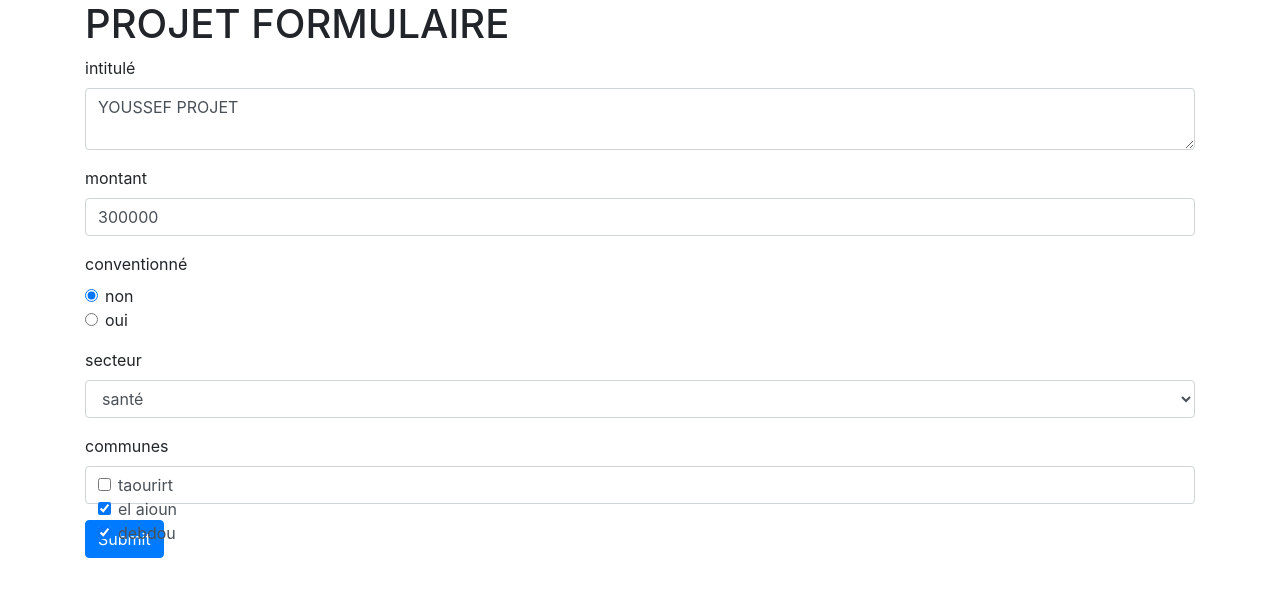
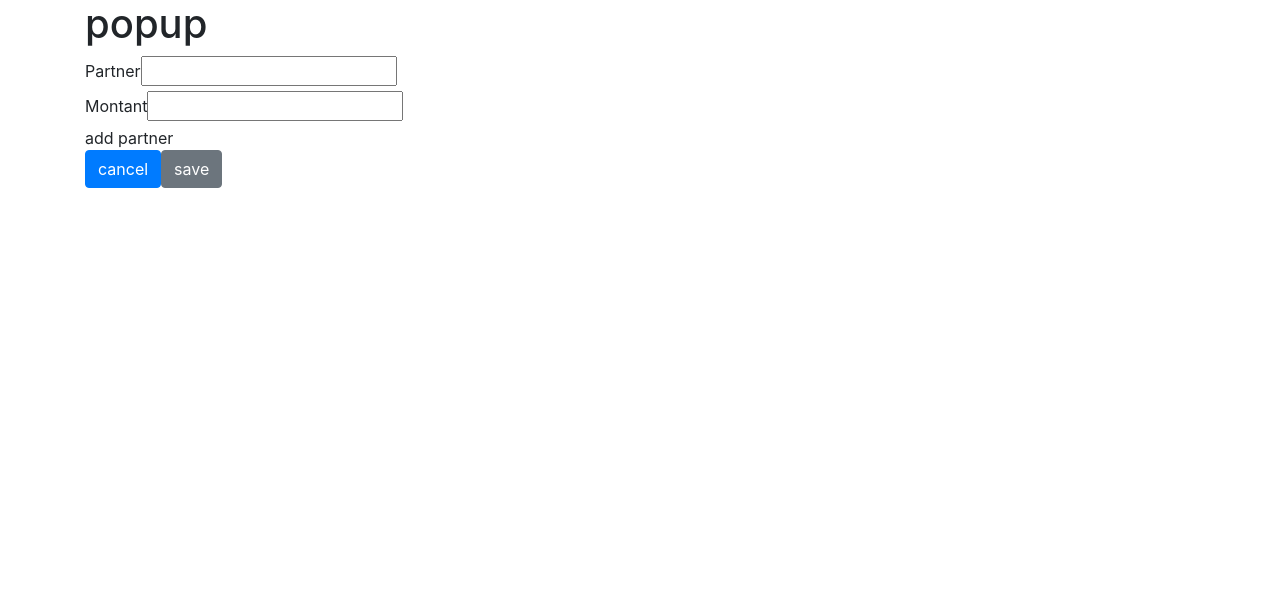
Before and after one commit to hayina/projets, a React (Create React App) app: page / in a window 1280 px wide. Shown: the top 596 px of the page. Built offline with nearby package versions, Linux system fonts and the light colour scheme.

Commit message:
implementing convention & modals ....

```diff
--- a/src/components/App.js
+++ b/src/components/App.js
@@ -1,6 +1,8 @@
 import React from 'react';
 
 import ProjetForm from './forms/ProjetForm'
+import Modal from './modals/Modal'
+import Convention from './modals/Convention'
 
 
 const App = () => {
@@ -8,9 +10,15 @@ const App = () => {
     return (
 
         <div>
-            <h1>PROJET FORMULAIRE</h1>
+            {/* <h1>PROJET FORMULAIRE</h1>
+            <ProjetForm /> */}
 
-            <ProjetForm />
+            <h1>popup</h1>
+
+            <Modal>
+                <Convention />
+            </Modal>
+
         </div>
 
     )
--- a/src/components/forms/ProjetForm.js
+++ b/src/components/forms/ProjetForm.js
@@ -1,6 +1,6 @@
 import React, { Component } from 'react';
 import { connect } from 'react-redux';
-import { Field, reduxForm } from 'redux-form'
+import { Field, reduxForm, formValueSelector } from 'redux-form'
 
 import * as actions from '../../actions'
 
@@ -9,6 +9,8 @@ import TextField from './form-fields/TextField'
 import SelectField from './form-fields/SelectField'
 import RadioFields from './form-fields/RadioFields'
 import CheckboxFields from './form-fields/CheckboxFields'
+
+import './forms.css';
 
 
 class ProjetForm extends Component {
@@ -26,10 +28,10 @@ class ProjetForm extends Component {
     render() {
 
         // props from redux
-        const { handleSubmit, initialValues } = this.props;
+        const { handleSubmit, isConvention } = this.props;
         // const { formValuesChange, form } = this.props;
 
-        // console.log(`initialValues -> `, initialValues)
+        console.log(this.props)
 
         return (
             <form onSubmit={handleSubmit(this.onSubmit)}>
@@ -55,16 +57,18 @@ class ProjetForm extends Component {
                     name="isConvention"
                     component={RadioFields}
                     label="conventionné"
-                    options={[{label: 'non', value: false}, {label: 'oui', value: true}]}
+                    options={[{ label: 'non', value: false }, { label: 'oui', value: true }]}
                 />
 
+
+                {isConvention ? (<h1>convention !!!</h1>) : undefined}
 
 
                 <Field
                     name="secteur"
                     component={SelectField}
                     label="secteur"
-                    options={['santé', 'education', 'eau potable', 'électricité', 'routes & voiries', 'autres']}
+                    options={[{ label: 'santé', value: 1 }, { label: 'education', value: 2 }, { label: 'eau potable', value: 3 }]}
                     validate={[required]}
                 />
 
@@ -72,8 +76,8 @@ class ProjetForm extends Component {
                     name="communes"
                     component={CheckboxFields}
                     label="communes"
-                    options={[{label: 'taourirt', value: 1}, {label: 'el aioun', value: 2},
-                    {label: 'debdou', value: 3}]}
+                    options={[{ label: 'taourirt', value: 1 }, { label: 'el aioun', value: 2 },
+                    { label: 'debdou', value: 3 }]}
                     validate={[emptyArray]}
                 />
 
@@ -97,18 +101,24 @@ const initialValues = {
 
     intitule: 'YOUSSEF PROJET',
     montant: 300000,
-    secteur: 'santé',
+    secteur: 1,
     isConvention: false,
     communes: [2, 3]
 
 }
 
+const selector = formValueSelector('projetForm');
+
 // connecting with the redux hoc
 export default connect(
     // MapStateToProps
-    () => ({
-        initialValues,
-    }),
+    (state) => {
+        const isConvention = selector(state, 'isConvention')
+        return {
+            initialValues,
+            isConvention
+        }
+    },
     //MapDispatchToProps
     // {
     //     initFormValues: actions.initFormValues
--- a/src/components/forms/form-fields/CheckboxFields.js
+++ b/src/components/forms/form-fields/CheckboxFields.js
@@ -3,8 +3,6 @@ import React from 'react';
 import { gotError, renderErrorField } from '../formErrors';
 
 const CheckboxField = ({ input, meta, label, options }) => {
-
-    console.log(meta)
 
     return (
 
--- a/src/components/forms/form-fields/SelectField.js
+++ b/src/components/forms/form-fields/SelectField.js
@@ -3,20 +3,25 @@ import React from 'react';
 import { gotError, renderErrorField } from '../formErrors';
 
 const renderOptions = (options) => {
-    return options.map((op) => <option key={op} value={op}>{op}</option>);
+    return options.map((op) => <option key={op.value} value={op.value}>{op.label}</option>);
 }
 
-const SelectField = ({input, meta, label, options}) => {
+const SelectField = ({ input, meta, label, options }) => {
 
 
     return (
         <div className="form-group">
             <label>{label}</label>
-            <select className={`form-control ${ gotError(meta) ? 'is-invalid':'' }`} {...input}>
+            <select className={`form-control ${gotError(meta) ? 'is-invalid' : ''}`}
+
+                onChange={(e) => input.onChange(e)}
+                value={input.value}
+            // {...input}
+            >
                 <option value=''>...</option>
                 {renderOptions(options)}
             </select>
-            { renderErrorField(meta) }
+            {renderErrorField(meta)}
         </div>
     )
 
--- a/src/components/forms/form-fields/TextField.js
+++ b/src/components/forms/form-fields/TextField.js
@@ -27,7 +27,7 @@ const TextField = ({input, meta, label, fieldType}) => {
     return (
         <div className="form-group">
 
-            <label>{label}</label>
+            <label className="form-label">{label}</label>
             { renderTextField(fieldType, fieldProps) }
             { renderErrorField(meta) }
 
--- /dev/null
+++ b/src/components/forms/forms.css
@@ -0,0 +1,5 @@
+
+.form-label {
+    font-weight: bold;
+    text-transform: uppercase;
+}
--- /dev/null
+++ b/src/components/modals/Convention.js
@@ -0,0 +1,30 @@
+import React from 'react';
+
+class Convention extends React.Component {
+
+    render() {
+
+        return (
+            <div className="conv-container">
+
+                <div className="partners-container">
+                    <div className="modal-form-line">
+                        <label htmlFor="">Partner</label>
+                        <input type="text" />
+                    </div>
+                    <div className="modal-form-line">
+                        <label htmlFor="">Montant</label>
+                        <input type="text" />
+                    </div>
+
+
+                </div>
+                <div id="add-partner" className="add-buttom-btn">add partner</div>
+
+            </div>
+        )
+    }
+
+}
+
+export default Convention;
--- /dev/null
+++ b/src/components/modals/Modal.js
@@ -0,0 +1,34 @@
+import React from 'react';
+
+class Modal extends React.Component {
+
+
+
+
+    render() {
+
+        const { title, children } = this.props;
+
+        return (
+            <div className="pop-container">
+
+                <div className="pop-header">
+                    <div className="pop-title">{title}</div>
+
+                </div>
+
+                <div className="pop-content">
+                    {children}
+                </div>
+
+                <div className="pop-validation">
+                    <button className="btn btn-primary">cancel</button>
+                    <button className="btn btn-secondary">save</button>
+                </div>
+
+            </div>
+        )
+    }
+}
+
+export default Modal;
```
